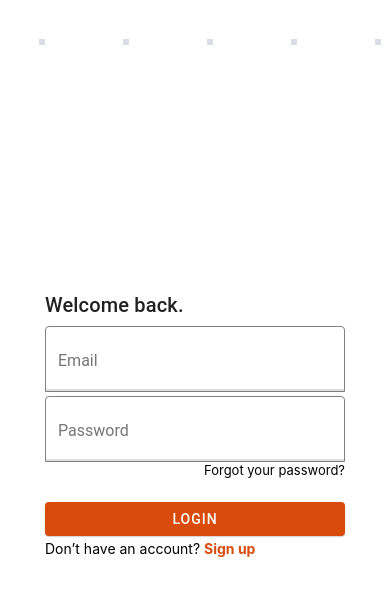
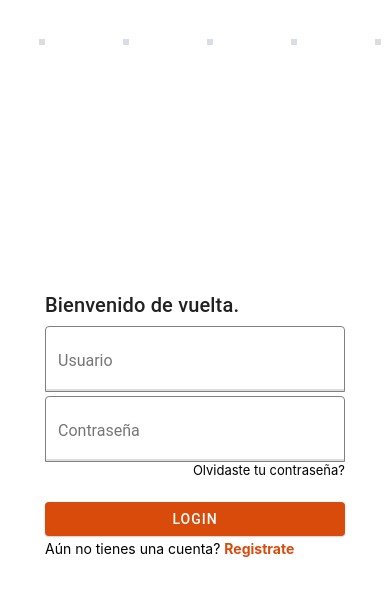
Before and after one commit to jesusromanm99/FronEnd-2doParcial, a React Native app: screen / in a window 390 px wide. Shown: the top 596 px of the page. Built offline with nearby package versions, Linux system fonts and the light colour scheme.

Commit message:
fix login

```diff
--- a/App.js
+++ b/App.js
@@ -19,11 +19,14 @@ export default function App() {
 
   const [logged, setLogged] = React.useState(false);
   console.log('logged');
+  const handleLogin = () => {
+    setLogged(true)
+  }
 
   return (
     <NavigationContainer>
       <PaperProvider theme={theme}>
-        {logged ? <TabNavigator /> : <Login onLogin={_=>setLogged(true)} />}
+        {logged ? <TabNavigator /> : <Login onLogin={handleLogin} />}
       </PaperProvider>
     </NavigationContainer>
   );
--- a/src/pages/pages/Login.js
+++ b/src/pages/pages/Login.js
@@ -10,36 +10,43 @@ import {
 import { Button, TextInput, ThemeProvider, Title } from "react-native-paper";
 import colors from "../res/colors";
 
-export default function Login({onLogin}) {
-
+export default function Login({ onLogin }) {
 	const [email, setEmail] = React.useState("");
 	const [password, setPassword] = React.useState("");
+
+
+	const handleLogin = () => {
+		if (email.value != "usuario2" || password.value != "admin") {
+			alert("Usuario o contraseña incorrecta");
+			return;
+		}
+
+		onLogin();
+	};
+
 	return (
 		<ImageBackground
-      source={require('../res/background_dot.png')}
+			source={require("../res/background_dot.png")}
 			resizeMode="repeat"
 			style={styles.background}
 		>
 			<KeyboardAvoidingView style={styles.container} enabled={false}>
-        <Title>Welcome back.</Title>
+				<Title>Bienvenido de vuelta.</Title>
 				<TextInput
-          label="Email"
+					label="Usuario"
 					returnKeyType="next"
 					value={email.value}
-          onChangeText={(text) => setEmail({ value: text, error: "" })}
-          error={!!email.error}
-          errorText={email.error}
+					onChangeText={(text) => setEmail({ value: text })}
 					autoCapitalize="none"
-          autoCompleteType="email"
-          textContentType="emailAddress"
-          keyboardType="email-address"
 					style={styles.input}
 				/>
 				<TextInput
-          label="Password"
+					label="Contraseña"
 					returnKeyType="done"
 					value={password.value}
-          onChangeText={(text) => setPassword({ value: text, error: "" })}
+					onChangeText={(text) =>
+						setPassword({ value: text, error: "" })
+					}
 					error={!!password.error}
 					errorText={password.error}
 					secureTextEntry
@@ -47,20 +54,22 @@ export default function Login({onLogin}) {
 				/>
 				<View style={styles.forgotPassword}>
 					<TouchableOpacity
-            onPress={() => alert("como vas a olvidar tu pass? :|")}
+						onPress={() =>
+							alert("Como vas a olvidar tu pass? 'usuario2' 'admin'")
+						}
 					>
-            <Text style={styles.forgot}>Forgot your password?</Text>
+						<Text style={styles.forgot}>
+							Olvidaste tu contraseña?
+						</Text>
 					</TouchableOpacity>
 				</View>
-        <Button mode="contained" onPress={onLogin}>
+				<Button mode="contained" onPress={handleLogin}>
 					Login
 				</Button>
 				<View style={styles.row}>
-          <Text>Don’t have an account? </Text>
-          <TouchableOpacity
-            onPress={() => alert("otro dia!")}
-          >
-            <Text style={styles.link}>Sign up</Text>
+					<Text>Aún no tienes una cuenta? </Text>
+					<TouchableOpacity onPress={() => alert("otro dia!")}>
+						<Text style={styles.link}>Registrate</Text>
 					</TouchableOpacity>
 				</View>
 			</KeyboardAvoidingView>
@@ -103,8 +112,8 @@ const styles = StyleSheet.create({
 	input: {
 		marginTop: 4,
 		color: colors.primary,
-    backgroundColor: 'white',
-    borderColor: 'gray',
+		backgroundColor: "white",
+		borderColor: "gray",
 		borderWidth: 0.5,
 		// borderRadius: 5,
 	},
```
Lines whose indentation alone changed are shown as unchanged.
